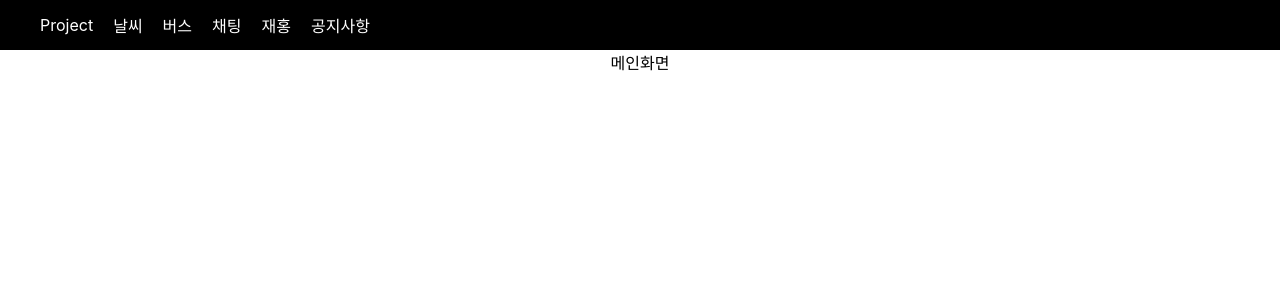
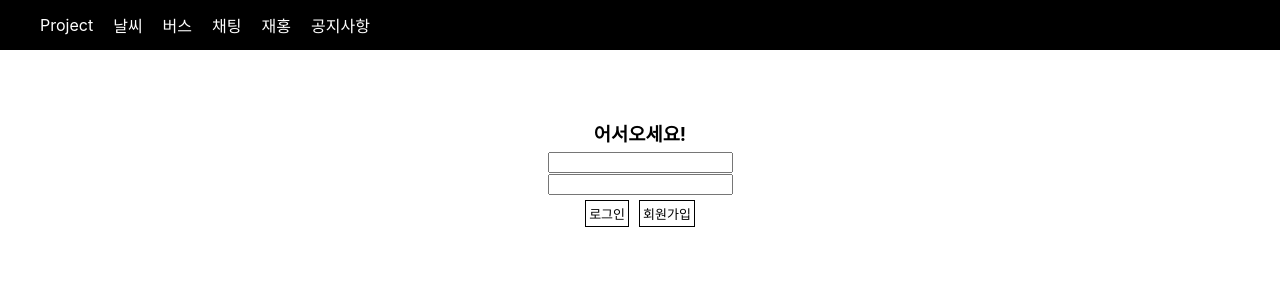
Before and after one commit to aidencjswo/jiwonfe, a React (Create React App) app: page / in a window 1280 px wide. Shown: the top 300 px of the page. Built offline with nearby package versions, Linux system fonts and the light colour scheme.

Commit message:
로그인 시작

```diff
--- a/src/App.css
+++ b/src/App.css
@@ -28,6 +28,25 @@ input{
   color: white;
 }
 
+.mainContainer{
+  height: 30vh;
+  display: flex;
+  flex-direction: column;
+  justify-content: center;
+  align-items: center;
+}
+
+.mainContainer button{
+  font-size: 13px;
+  margin-top: 5px;
+  background-color:#fff;
+  border: 1px solid black;
+  padding: 3px;
+}
+.mainContainer button:first-child{
+  margin-right: 10px;
+}
+
 .chatRoom{
   height:500px;
   width:390px;
@@ -35,7 +54,7 @@ input{
   background-color: blanchedalmond;
   display:flex;
   flex-direction: column;
-  overflow-y: auto;
+  overflow-y: scroll;
   overflow-x: hidden;
   justify-content: flex-end;
 }
--- a/src/App.js
+++ b/src/App.js
@@ -4,6 +4,7 @@ import Weather from './page/weather';
 import London from './page/london';
 import Chat from './page/chat';
 import Bus from './page/bus';
+import Main from './page/main';
 
 
 function App() {
@@ -21,7 +22,7 @@ function App() {
       </div>
 
       <Routes>
-        <Route path='/' element={<div>메인화면</div>}></Route>
+        <Route path='/' element={<Main></Main>}></Route>
         <Route path='weather' element={<Weather></Weather>}/>
         <Route path='bus' element={<Bus></Bus>}/>
         <Route path='chat' element={<Chat></Chat>}/>
--- a/src/page/chat.js
+++ b/src/page/chat.js
@@ -53,6 +53,7 @@ function Chat() {
 
     return (
     <>
+        <div className="chatRoomContainer">
             <div className="chatRoom" ref={chatRoomRef}>
             {chatLog.map((chat, i) => (
                 <div
@@ -62,6 +63,7 @@ function Chat() {
                 <span className="sender">{chat.sender}:</span> {chat.message}
                 </div>
             ))}
+            </div>
         </div>
         <div className="sendArea">
         <input
--- /dev/null
+++ b/src/page/main.js
@@ -0,0 +1,46 @@
+import axios from "axios"
+import { useState } from "react"
+
+function Main(){
+
+    let [id , setId] = useState()
+    let [pw , setPw] = useState()
+
+    const loginFunc = async (e) => {
+        let response = await axios.post()
+        try{
+
+        }catch(e){
+
+        }
+    }
+
+
+    return(
+        <div className="mainContainer">
+            <h3 style={{margin:"5px"}}>어서오세요!</h3>
+            <div>
+                <input type="text" onChange={
+                    (e)=>{
+                        setId(e.target.value)
+                    }
+                }></input>
+            </div>
+            <div>
+                <input type="password" onChange={(e)=>{
+                    setPw(e.target.value)
+                }}></input>
+            </div>
+            <div>
+                <button onClick={()=>{
+
+
+                    }
+                }>로그인</button>
+                <button>회원가입</button>
+            </div>
+        </div>
+    )
+}
+
+export default Main
```
Lines whose indentation alone changed are shown as unchanged.
